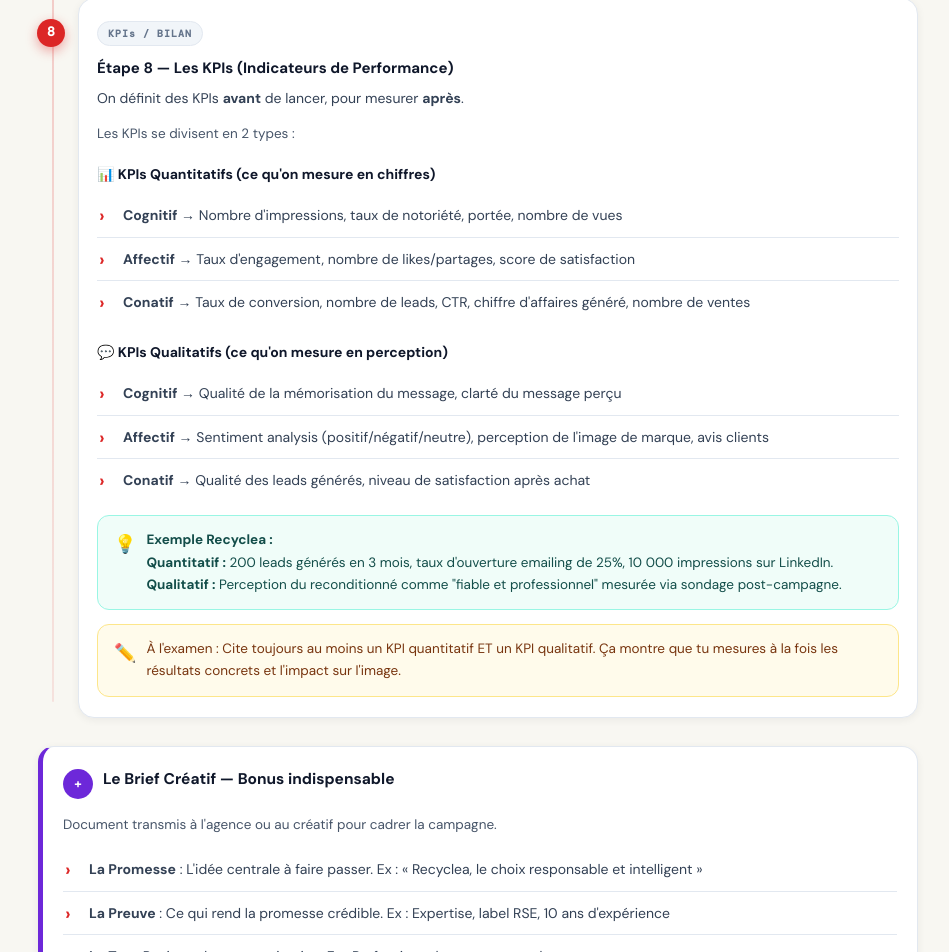
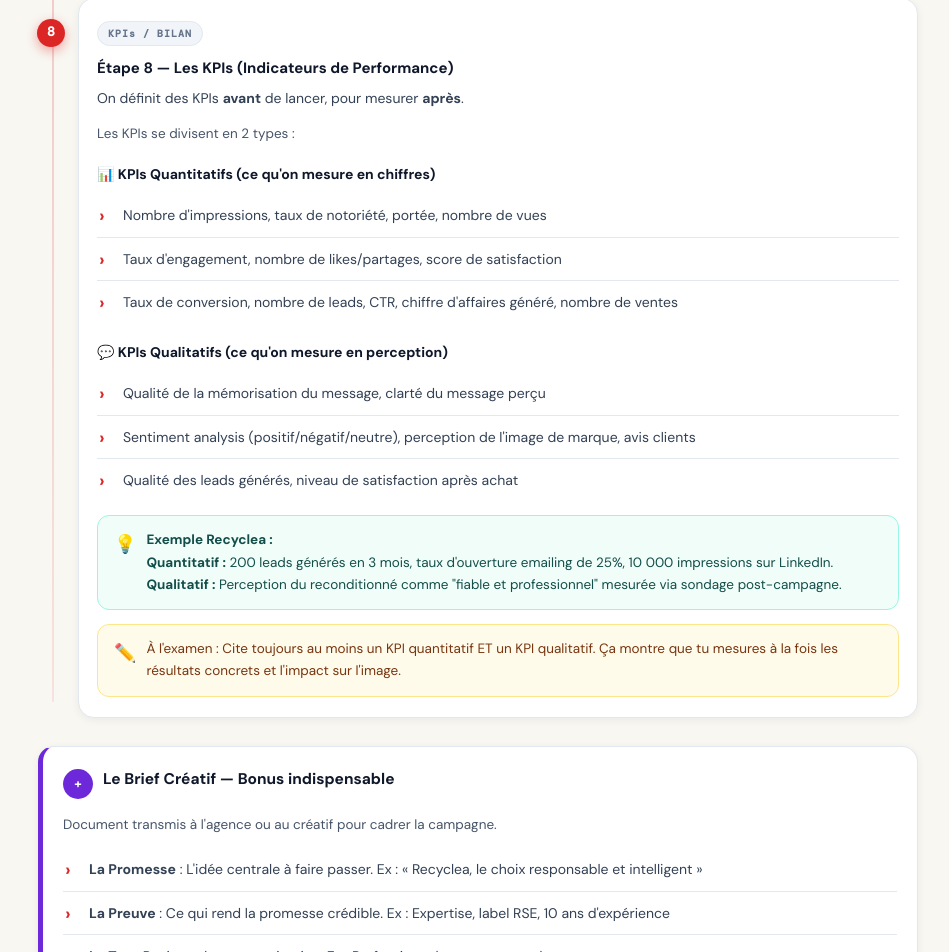
Before and after one commit to tharsananarul/bts-com-bloc01, a React (Vite) app: page / in a window 1280 px wide. Shown: the part 6322-7274 px from the top of the page, without its empty margins (162-1111 px from the left). Built offline with nearby package versions, Linux system fonts and the light colour scheme.

Commit message:
content: simplify KPIs to only quantitative and qualitative lists

```diff
--- a/src/components/sections/PlanSection.tsx
+++ b/src/components/sections/PlanSection.tsx
@@ -192,16 +192,16 @@ export default function PlanSection() {
 
           <h5 style={{ fontSize: 14, fontWeight: 700, marginTop: 16, marginBottom: 8, color: 'var(--ink)' }}>📊 KPIs Quantitatifs (ce qu'on mesure en chiffres)</h5>
           <StyledList items={[
-            <><strong>Cognitif</strong> → Nombre d'impressions, taux de notoriété, portée, nombre de vues</>,
-            <><strong>Affectif</strong> → Taux d'engagement, nombre de likes/partages, score de satisfaction</>,
-            <><strong>Conatif</strong> → Taux de conversion, nombre de leads, CTR, chiffre d'affaires généré, nombre de ventes</>,
+            'Nombre d\'impressions, taux de notoriété, portée, nombre de vues',
+            'Taux d\'engagement, nombre de likes/partages, score de satisfaction',
+            'Taux de conversion, nombre de leads, CTR, chiffre d\'affaires généré, nombre de ventes',
           ]} />
 
           <h5 style={{ fontSize: 14, fontWeight: 700, marginTop: 16, marginBottom: 8, color: 'var(--ink)' }}>💬 KPIs Qualitatifs (ce qu'on mesure en perception)</h5>
           <StyledList items={[
-            <><strong>Cognitif</strong> → Qualité de la mémorisation du message, clarté du message perçu</>,
-            <><strong>Affectif</strong> → Sentiment analysis (positif/négatif/neutre), perception de l'image de marque, avis clients</>,
-            <><strong>Conatif</strong> → Qualité des leads générés, niveau de satisfaction après achat</>,
+            'Qualité de la mémorisation du message, clarté du message perçu',
+            'Sentiment analysis (positif/négatif/neutre), perception de l\'image de marque, avis clients',
+            'Qualité des leads générés, niveau de satisfaction après achat',
           ]} />
 
           <Example>
```
Also changed, not shown: 3 other files (tests, documents, lock files or other folders).
